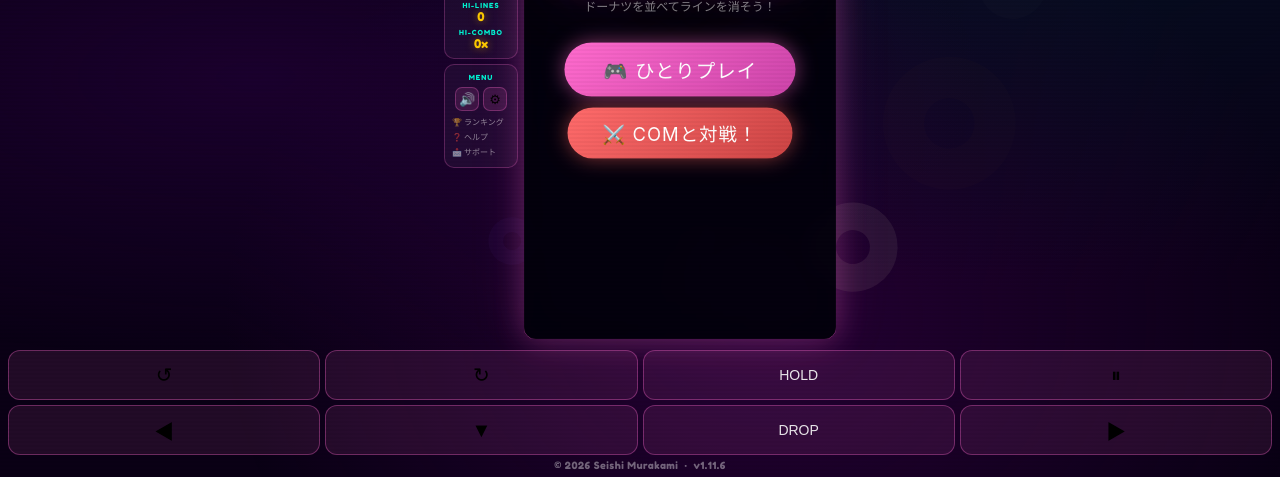
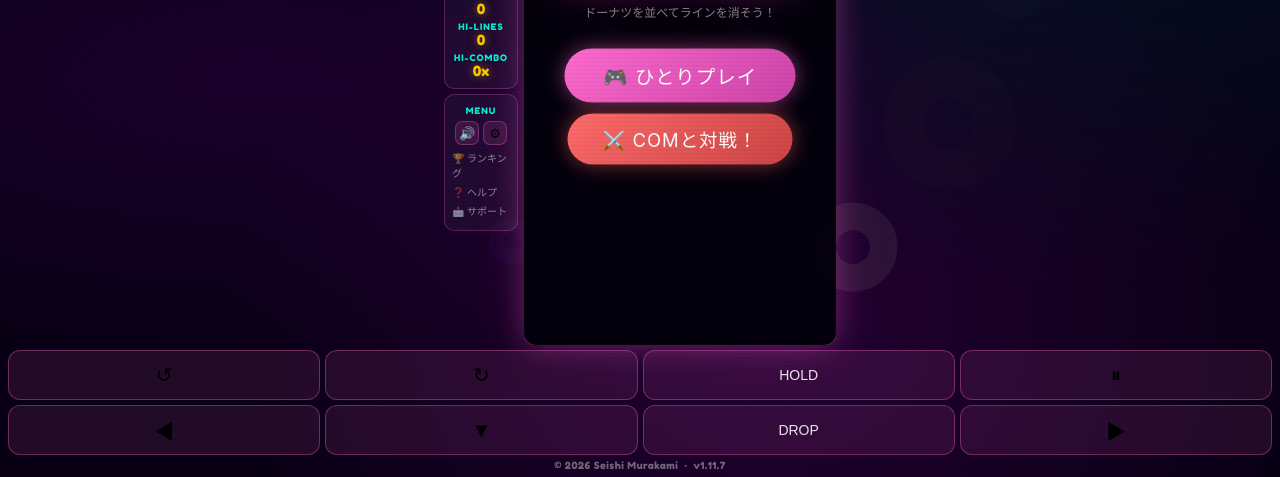
Before and after one commit to seishimurakami/DONUT-DROP, a plain HTML site: page DonutDrop/www/index.html in a window 1280 px wide. Shown: the part 323-800 px from the top of the page. Drawn offline with Linux system fonts and the light colour scheme.

Commit message:
v1.11.7: iOS版レイアウト調整（タイトル余白・文字拡大・対戦センタリング）
- タイトル下の余白を4px→10pxに拡大（窮屈さ解消）
- 左メニューの文字を全体+2pt（lbl:7→9px、val:15→17px、links:8→10px）
- HI-SCOREボックスとMENUボックスをflex:3に拡大して縦にゆとりを確保
- 対戦トップバーの相手名・スコアを相手キャンバス幅にそってセンタリング

Co-Authored-By: Claude Sonnet 4.6 <noreply@anthropic.com>

```diff
--- a/DonutDrop/www/index.html
+++ b/DonutDrop/www/index.html
@@ -145,7 +145,7 @@ body::before {
 
 [data-mode="mobile"] #topbar {
   width: 100%; display: flex; align-items: center; justify-content: center;
-  padding: max(6px, var(--safe-top)) 12px 4px;
+  padding: max(6px, var(--safe-top)) 12px 10px;
   background: rgba(0,0,0,0.4);
   backdrop-filter: blur(10px); border-bottom: 1px solid rgba(255,107,205,0.2);
   flex-shrink: 0;
@@ -177,8 +177,8 @@ body::before {
   background: rgba(255,255,255,0.04); border: 1px solid rgba(255,107,205,0.25);
   border-radius: 10px; padding: 5px 5px; text-align: center; min-width: 0;
 }
-[data-mode="mobile"] .mini-box .lbl { font-size: 7px; color: var(--accent3); letter-spacing: 1px; display: block; margin-bottom: 1px; }
-[data-mode="mobile"] .mini-box .val { font-size: 15px; color: var(--accent2); text-shadow: 0 0 8px rgba(255,204,0,0.5); line-height: 1; }
+[data-mode="mobile"] .mini-box .lbl { font-size: 9px; color: var(--accent3); letter-spacing: 1px; display: block; margin-bottom: 1px; }
+[data-mode="mobile"] .mini-box .val { font-size: 17px; color: var(--accent2); text-shadow: 0 0 8px rgba(255,204,0,0.5); line-height: 1; }
 [data-mode="mobile"] #game-canvas { border-width: 1.5px; border-radius: 10px; }
 
 [data-mode="mobile"] #controls {
@@ -197,14 +197,14 @@ body::before {
 }
 [data-mode="mobile"] .menu-icon-btn:active { background:rgba(255,107,205,0.3); transform:scale(0.9); }
 [data-mode="mobile"] .menu-mini-link {
-  display:block; font-size:8px; color:rgba(255,255,255,0.5);
+  display:block; font-size:10px; color:rgba(255,255,255,0.5);
   text-decoration:none; padding:2px 0; text-align:left; transition:color .2s;
 }
 [data-mode="mobile"] .mini-box-hi {
-  flex: 2; display: flex; flex-direction: column; justify-content: center; padding: 8px 5px;
+  flex: 3; display: flex; flex-direction: column; justify-content: center; padding: 10px 5px;
 }
 [data-mode="mobile"] .mini-box-menu {
-  flex: 2; display: flex; flex-direction: column; justify-content: center; padding: 8px 5px;
+  flex: 3; display: flex; flex-direction: column; justify-content: center; padding: 10px 5px;
 }
 #copyright {
   position: fixed; bottom: 6px; left: 0; right: 0;
@@ -257,9 +257,8 @@ body::before {
   font-family:ui-rounded,-apple-system,sans-serif; font-size:13px;
   color:rgba(255,255,255,0.5); cursor:pointer; margin-top:6px;
 }
-.battle-topbar { width:100%; display:grid; grid-template-columns:1fr auto 1fr; align-items:center; }
-.battle-stat { text-align:center; }
-.battle-stat:last-child { text-align:right; justify-self:end; }
+.battle-topbar { width:100%; display:flex; justify-content:center; align-items:center; gap:4px; }
+.battle-stat { text-align:center; flex-shrink:0; }
 .battle-lbl { display:block; font-size:8px; color:var(--accent3); letter-spacing:1.5px; }
 .battle-val { font-size:14px; color:var(--accent2); text-shadow:0 0 8px rgba(255,204,0,0.6); }
 .battle-vs { font-size:13px; color:var(--accent); letter-spacing:2px; }
@@ -518,9 +517,9 @@ app.innerHTML = `
       </div>
       <div class="mini-box mini-box-hi">
         <div style="display:flex;flex-direction:column;gap:5px;">
-          <div><span class="lbl">HI-SCORE</span><span class="val" id="hiscore-display" style="font-size:12px;display:block;">0</span></div>
-          <div><span class="lbl">HI-LINES</span><span class="val" id="hilines-display" style="font-size:12px;display:block;">0</span></div>
-          <div><span class="lbl">HI-COMBO</span><span class="val" id="hicombo-display" style="font-size:12px;display:block;">0</span></div>
+          <div><span class="lbl">HI-SCORE</span><span class="val" id="hiscore-display" style="font-size:14px;display:block;">0</span></div>
+          <div><span class="lbl">HI-LINES</span><span class="val" id="hilines-display" style="font-size:14px;display:block;">0</span></div>
+          <div><span class="lbl">HI-COMBO</span><span class="val" id="hicombo-display" style="font-size:14px;display:block;">0</span></div>
         </div>
       </div>
       <div class="mini-box mini-box-menu">
@@ -564,7 +563,7 @@ app.innerHTML = `
     <button class="ctrl-btn large" id="btn-drop">DROP</button>
     <button class="ctrl-btn" id="btn-right">▶</button>
   </div>
-  <div id="copyright">© 2026 Seishi Murakami &nbsp;·&nbsp; v1.11.6</div>
+  <div id="copyright">© 2026 Seishi Murakami &nbsp;·&nbsp; v1.11.7</div>
 `;
 
 // ════════════════════════════════════════════════════════
@@ -1543,11 +1542,15 @@ function startBattleMode(lv){
         <span class="battle-val" id="score-display">0</span>
       </div>
       <div class="battle-vs">VS</div>
-      <div class="battle-stat" style="text-align:right;">
+      <div class="battle-stat">
         <span class="battle-lbl">${COM_INFO[lv].emoji} Lv${lv} ${COM_INFO[lv].name}</span>
         <span class="battle-val" id="com-score-display">0</span>
       </div>
     </div>`;
+  // 各stat幅をキャンバス幅に合わせてセンタリング
+  const stats=topbar.querySelectorAll('.battle-stat');
+  if(stats[0]) stats[0].style.width=CW+'px';
+  if(stats[1]) stats[1].style.width=BCW+'px';
 
   // side-miniを画面下部（controls上）に移動して横並びに
   const sideMini=document.querySelector('.side-mini');
```
